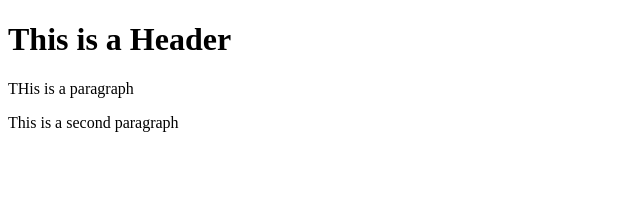
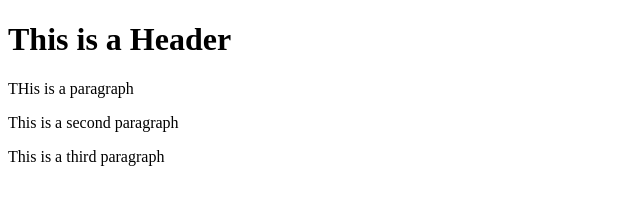
Before and after one commit to shardulsing/git-test, a website: page index.html in a window 1280 px wide. Shown: the whole page, without its empty margins (0-640 px from the left). Drawn offline with Linux system fonts and the light colour scheme.

Commit message:
fourth commit

```diff
--- a/index.html
+++ b/index.html
@@ -9,5 +9,6 @@
     <h1>This is a Header</h1>
     <p>THis is a paragraph</p>
     <p>This is a second paragraph</p>
+    <p>This is a third paragraph</p>
 </body>
 </html>
```
Also changed, not shown: package.json (added, +24 -0 lines), 2 other files.
